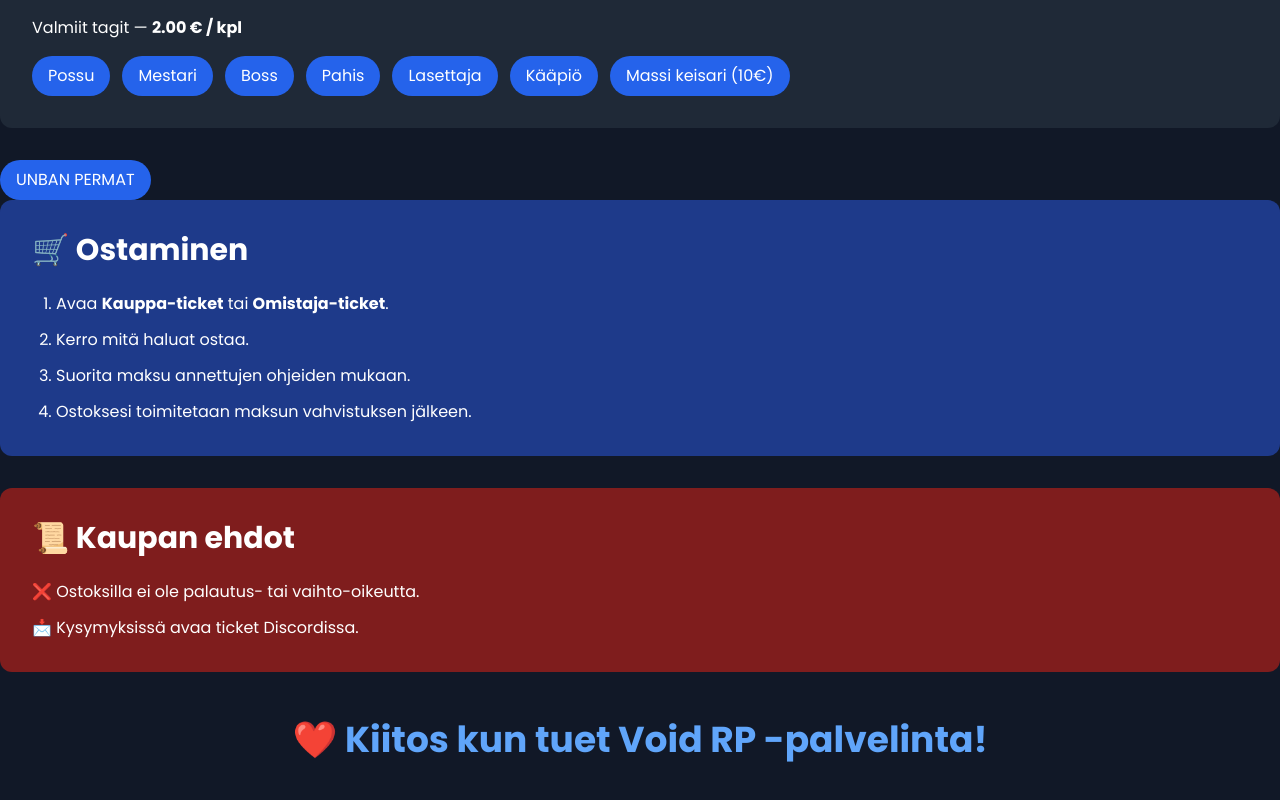
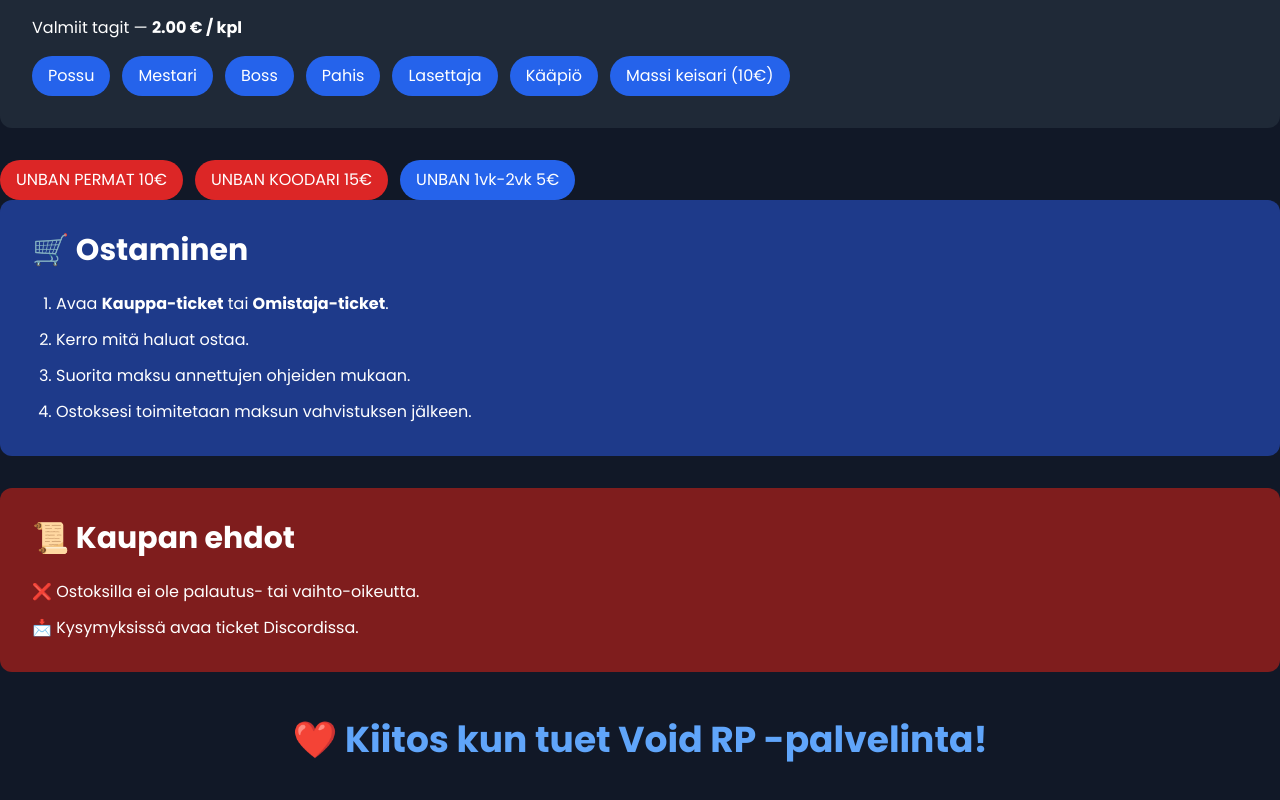
Before and after one commit to jorma99/void., a plain HTML site: page pages/kauppa.html in a window 1280 px wide. Shown: the part 1719-2519 px from the top of the page. Drawn offline with nearby package versions, Linux system fonts and the light colour scheme.

Commit message:
Update kauppa.html

```diff
--- a/pages/kauppa.html
+++ b/pages/kauppa.html
@@ -126,7 +126,9 @@
     </div>
 </div>
     <div class="flex flex-wrap gap-3">
-                <span class="bg-blue-600 px-4 py-2 rounded-full text-white">UNBAN PERMAT</span>
+                <span class="bg-red-600 px-4 py-2 rounded-full text-white">UNBAN PERMAT 10€</span>
+                <span class="bg-red-600 px-4 py-2 rounded-full text-white">UNBAN KOODARI 15€</span>
+                <span class="bg-blue-600 px-4 py-2 rounded-full text-white">UNBAN 1vk-2vk 5€</span>
             </div>
 </div>
 
```
